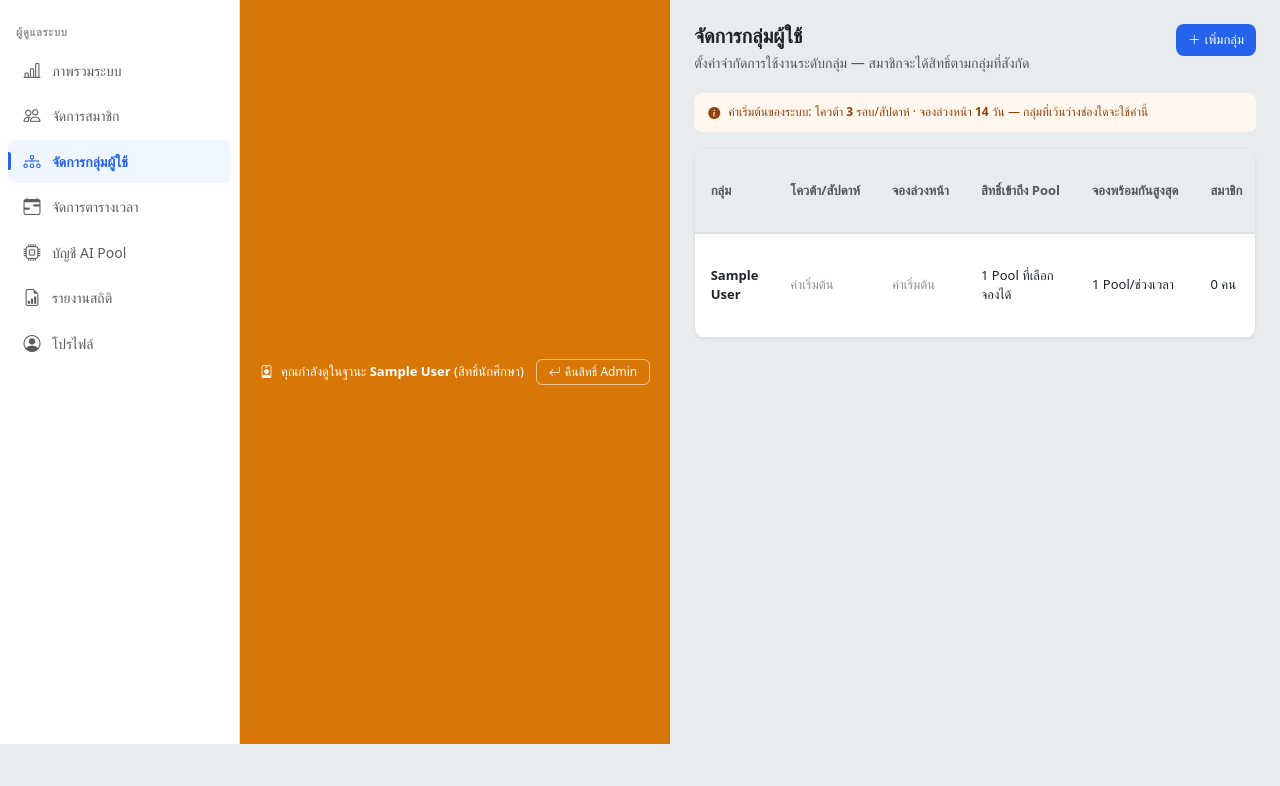
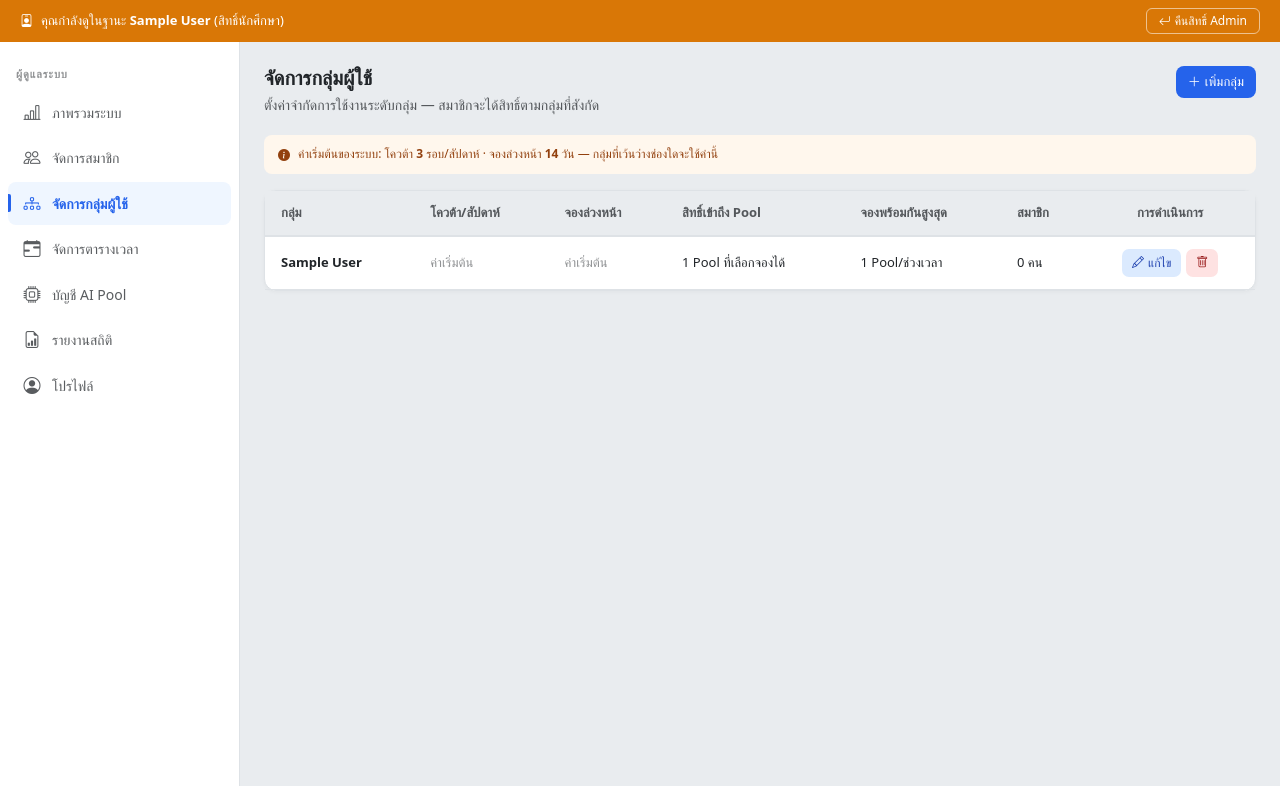
Before and after one commit to kinoppol/rvc.apts, a PHP site: page /admin/groups.php in a window 1280 px wide. Shown: the part 56-842 px from the top of the page. Before the commit the page ends 800 px from the top, so only its background shows below. Run offline with PHP 8.4, Linux system fonts and the light colour scheme; the visitor is signed in with stand-in values (Sample User, id 1); data comes from the database, SQL or seed files in the repository; data that the repository does not hold is empty; some web fonts are replaced.

Commit message:
Fix impersonation banner position: move to full-width strip above content row
The banner was inside the horizontal flex row (sidebar+main), making it
render as a flex sibling of the sidebar. Move it to the column-flex
appRoot, between the navbar and the sidebar/main flex row, so it spans
the full page width just below the nav.

Co-Authored-By: Claude Sonnet 5 <noreply@anthropic.com>

```diff
--- a/includes/header.php
+++ b/includes/header.php
@@ -94,6 +94,13 @@ function nav_cls(string $key, ?string $active): string
     </div>
   </nav>
 
+  <?php if (is_impersonating()): ?>
+  <div style="background:#D97706;color:white;padding:8px 20px;font-size:13px;display:flex;align-items:center;justify-content:space-between;gap:12px;flex-shrink:0">
+    <span><i class="bi bi-person-badge me-2"></i>คุณกำลังดูในฐานะ <strong><?= e($__user['name']) ?></strong> (สิทธิ์นักศึกษา)</span>
+    <a href="<?= url('logout.php') ?>" style="color:white;font-size:12px;text-decoration:none;border:1px solid rgba(255,255,255,.55);padding:3px 12px;border-radius:6px;white-space:nowrap"><i class="bi bi-arrow-return-left me-1"></i>คืนสิทธิ์ Admin</a>
+  </div>
+  <?php endif; ?>
+
   <div style="display:flex;flex:1;overflow:hidden">
     <aside class="sidebar" id="sidebar" style="background:var(--bs-body-bg)">
       <div style="padding:8px 0">
@@ -139,11 +146,5 @@ function nav_cls(string $key, ?string $active): string
       </div>
     </aside>
 
-    <?php if (is_impersonating()): ?>
-    <div style="background:#D97706;color:white;padding:8px 20px;font-size:13px;display:flex;align-items:center;justify-content:space-between;gap:12px;position:sticky;top:56px;z-index:190;flex-shrink:0">
-      <span><i class="bi bi-person-badge me-2"></i>คุณกำลังดูในฐานะ <strong><?= e($__user['name']) ?></strong> (สิทธิ์นักศึกษา)</span>
-      <a href="<?= url('logout.php') ?>" style="color:white;font-size:12px;text-decoration:none;border:1px solid rgba(255,255,255,.55);padding:3px 12px;border-radius:6px;white-space:nowrap"><i class="bi bi-arrow-return-left me-1"></i>คืนสิทธิ์ Admin</a>
-    </div>
-    <?php endif; ?>
     <main style="flex:1;overflow-y:auto;padding:24px;background:var(--bs-secondary-bg)">
       <div class="page-anim">
```
